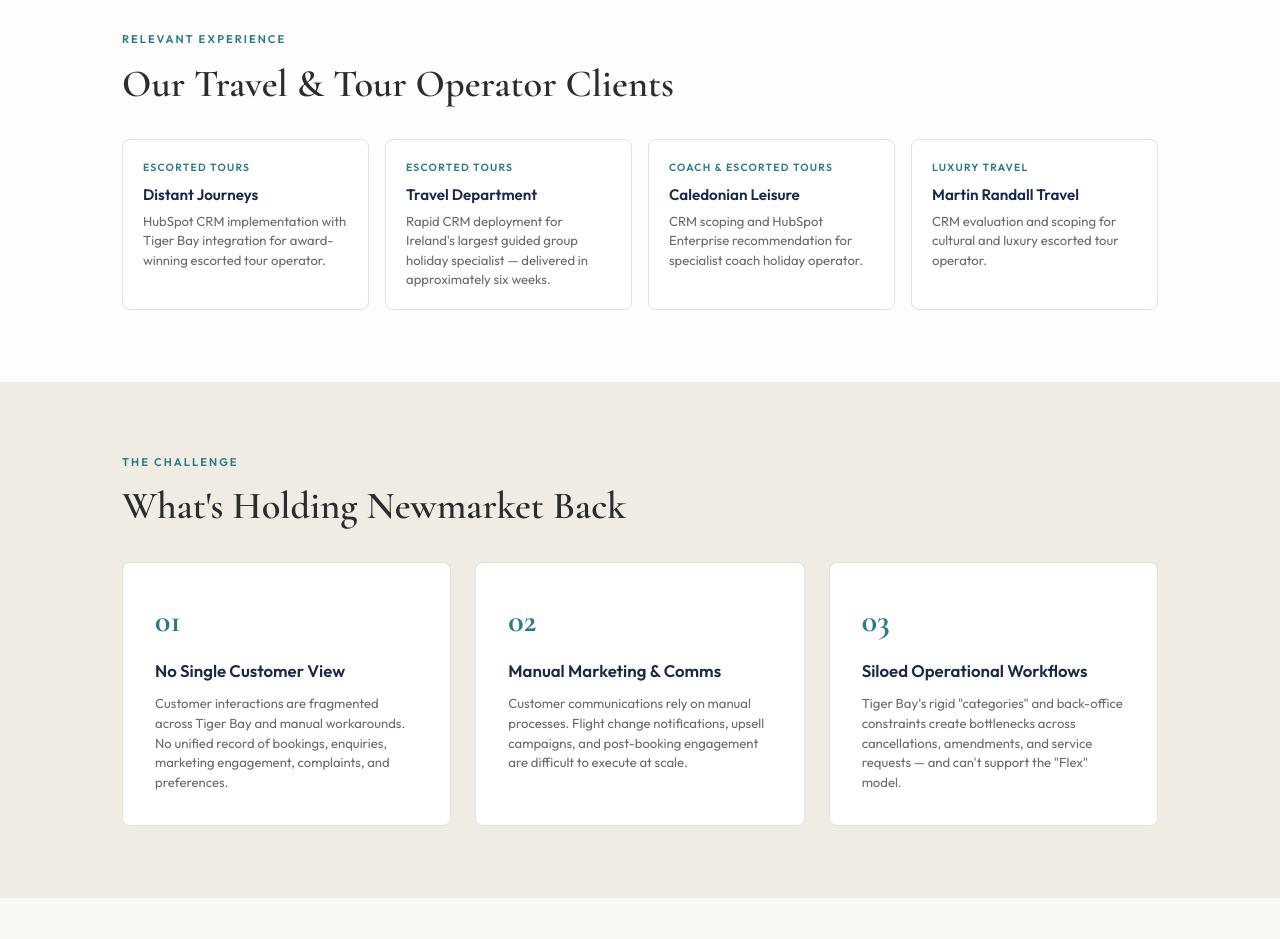
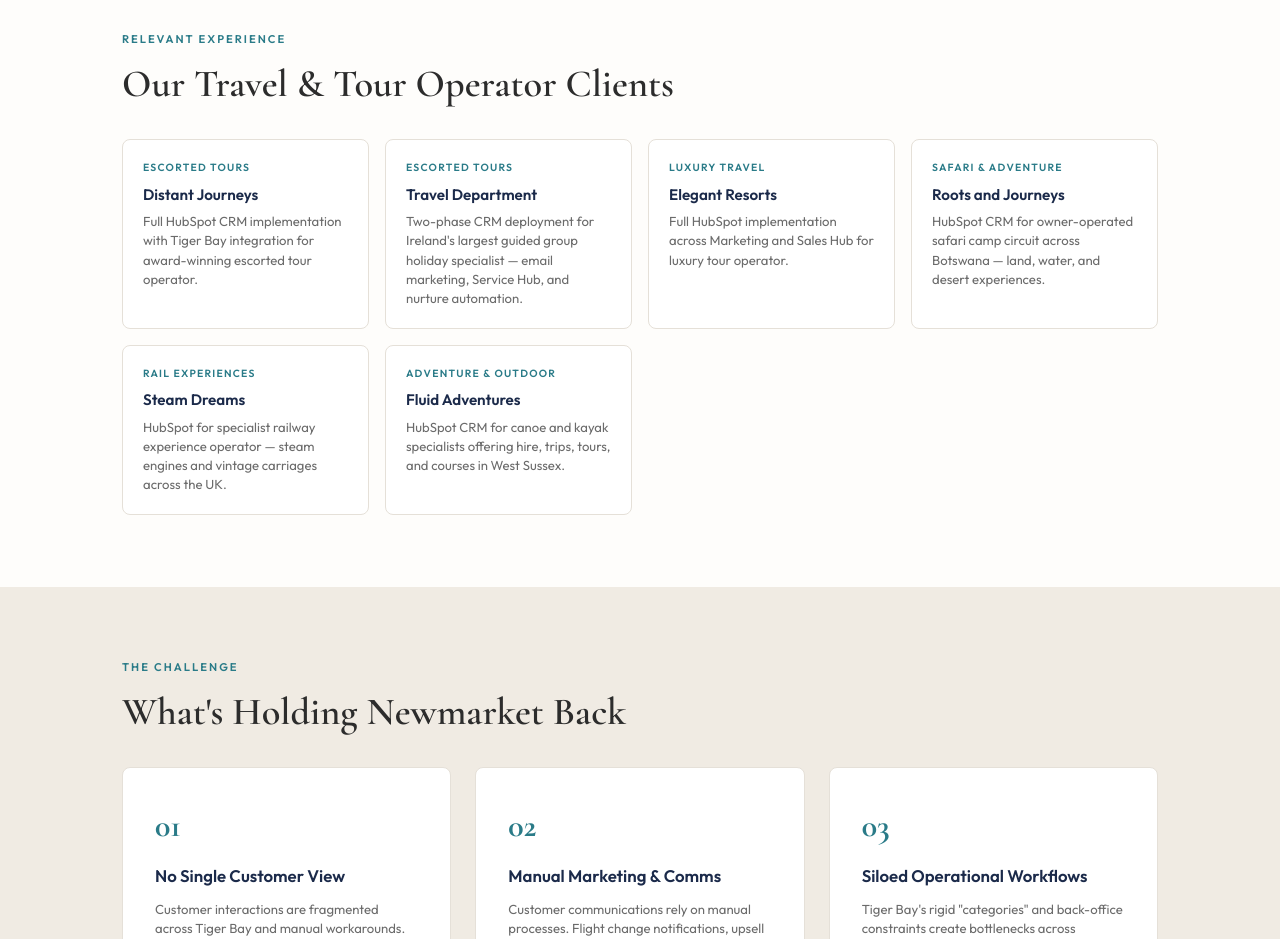
Before and after one commit to adamlewsi10/newmarket-demo, a plain HTML site: page index.html in a window 1280 px wide. Shown: the part 1040-1979 px from the top of the page. Drawn offline with nearby package versions, Linux system fonts and the light colour scheme.

Commit message:
Update travel clients to verified customers: Distant Journeys, Travel Department, Elegant Resorts, Roots and Journeys, Steam Dreams, Fluid Adventures

```diff
--- a/index.html
+++ b/index.html
@@ -1074,22 +1074,32 @@
       <div class="exp-card">
         <div class="exp-tag">Escorted Tours</div>
         <h4>Distant Journeys</h4>
-        <p>HubSpot CRM implementation with Tiger Bay integration for award-winning escorted tour operator.</p>
+        <p>Full HubSpot CRM implementation with Tiger Bay integration for award-winning escorted tour operator.</p>
       </div>
       <div class="exp-card">
         <div class="exp-tag">Escorted Tours</div>
         <h4>Travel Department</h4>
-        <p>Rapid CRM deployment for Ireland's largest guided group holiday specialist &mdash; delivered in approximately six weeks.</p>
-      </div>
-      <div class="exp-card">
-        <div class="exp-tag">Coach &amp; Escorted Tours</div>
-        <h4>Caledonian Leisure</h4>
-        <p>CRM scoping and HubSpot Enterprise recommendation for specialist coach holiday operator.</p>
+        <p>Two-phase CRM deployment for Ireland's largest guided group holiday specialist &mdash; email marketing, Service Hub, and nurture automation.</p>
       </div>
       <div class="exp-card">
         <div class="exp-tag">Luxury Travel</div>
-        <h4>Martin Randall Travel</h4>
-        <p>CRM evaluation and scoping for cultural and luxury escorted tour operator.</p>
+        <h4>Elegant Resorts</h4>
+        <p>Full HubSpot implementation across Marketing and Sales Hub for luxury tour operator.</p>
+      </div>
+      <div class="exp-card">
+        <div class="exp-tag">Safari &amp; Adventure</div>
+        <h4>Roots and Journeys</h4>
+        <p>HubSpot CRM for owner-operated safari camp circuit across Botswana &mdash; land, water, and desert experiences.</p>
+      </div>
+      <div class="exp-card">
+        <div class="exp-tag">Rail Experiences</div>
+        <h4>Steam Dreams</h4>
+        <p>HubSpot for specialist railway experience operator &mdash; steam engines and vintage carriages across the UK.</p>
+      </div>
+      <div class="exp-card">
+        <div class="exp-tag">Adventure &amp; Outdoor</div>
+        <h4>Fluid Adventures</h4>
+        <p>HubSpot CRM for canoe and kayak specialists offering hire, trips, tours, and courses in West Sussex.</p>
       </div>
     </div>
   </div>
```
